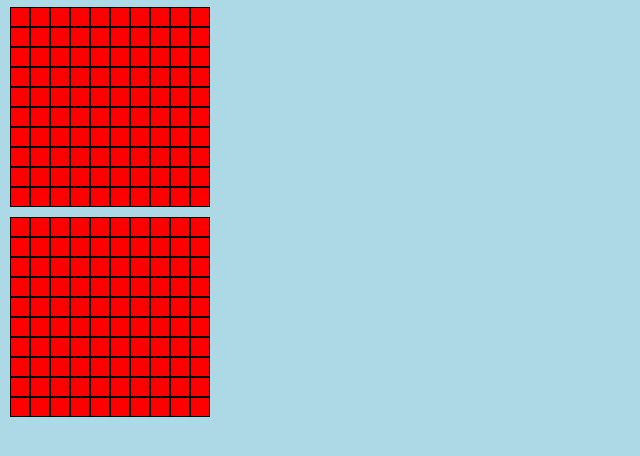
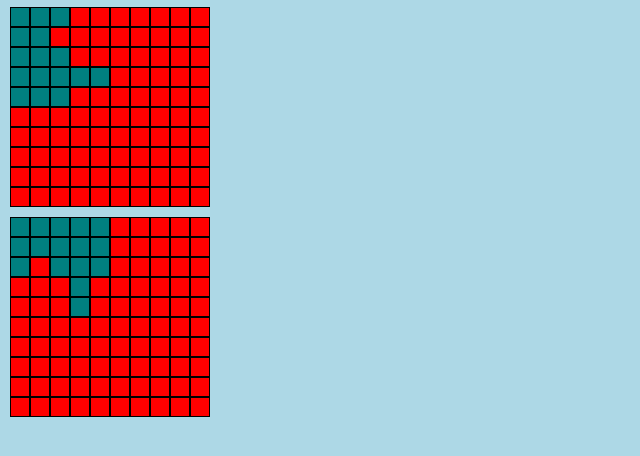
Before and after one commit to mbeckdev/battleship, a website built with webpack: page dist/index.html in a window 1280 px wide. Shown: the part 40-496 px from the top of the page, without its empty margins (0-640 px from the left). Built offline with nearby package versions, Linux system fonts and the light colour scheme.

Commit message:
add game and setupGame function

```diff
--- a/src/factories/gameboardFactory.js
+++ b/src/factories/gameboardFactory.js
@@ -75,6 +75,8 @@ const Gameboard = function () {
 
       // add these coords to board
       boardShipLayout[x][y] = shipToAdd.name;
+      // boardShipLayout will not look like actual board, sort of flipped, but will work.
+      // like array of [1][0] will look vertical, but we're not writing to screen like so it works.
     });
   }
 
@@ -91,6 +93,7 @@ const Gameboard = function () {
   return {
     addShipToBoard,
     allShipsSunk,
+    arrayOfShips,
     boardHitAndMissLayout,
     boardShipLayout,
     receiveAttack,
--- a/src/index.js
+++ b/src/index.js
@@ -1,14 +1,13 @@
 'use strict';
 import css from './styles.css';
-import Gameboard from './factories/gameboardFactory.js';
-import dom from './factories/dom.js';
+// import Gameboard from './factories/gameboardFactory.js';
+// import dom from './module-patterns/dom.js';
+// import Player from './factories/player.js';
+// import Ship from './factories/shipFactory.js';
+import game from './module-patterns/game.js';
 
-startGame();
-function startGame() {
-  let gameboard1 = Gameboard();
-
-  dom.createDivsInGrid(dom.domElements.gridA);
-  dom.createDivsInGrid(dom.domElements.gridB);
-}
-// dom.domElements.gridA.textContent = 'hi';
-console.log(dom.domElements.gridA);
+game.setupGame();
+game.startGame();
+// game;
+// console.log(dom.domElements.gridA);
+console.log('asdf');
--- a/src/factories/dom.js
+++ b/src/module-patterns/dom.js
@@ -22,9 +22,31 @@ const dom = (function () {
     }
   }
 
+  function addShipClassesToBoard(someBoard, domGrid) {
+    // go through all ships on board
+    for (let i = 0; i < someBoard.arrayOfShips.length; i++) {
+      // go through all of the positions of that ship
+      for (
+        let j = 0;
+        j < someBoard.arrayOfShips[i].positionsOnBoard.length;
+        j++
+      ) {
+        let xPosition = someBoard.arrayOfShips[i].positionsOnBoard[j][0];
+        let yPosition = someBoard.arrayOfShips[i].positionsOnBoard[j][1];
+
+        // find the div with these coordinates
+        let selector = `[data-id="${xPosition}${yPosition}"]`;
+        let thisDiv = domGrid.querySelector(selector);
+
+        thisDiv.classList.add('ship');
+      }
+    }
+  }
+
   return {
     createDivsInGrid,
     domElements,
+    addShipClassesToBoard,
   };
 })();
 
--- /dev/null
+++ b/src/module-patterns/game.js
@@ -0,0 +1,57 @@
+'use strict';
+
+import Gameboard from '../factories/gameboardFactory.js';
+import dom from './dom.js';
+import Player from '../factories/player.js';
+import Ship from '../factories/shipFactory.js';
+
+const game = (function () {
+  let playerA = Player('You');
+  let playerB = Player('Computer');
+  let gameboardA = Gameboard(dom.domElements.gridA);
+  let gameboardB = Gameboard(dom.domElements.gridB);
+
+  // setupGame();
+  function setupGame() {
+    let shipA = Ship('Bob', 3, [0, 0], true);
+    let shipB = Ship('BobB', 2, [0, 1], true);
+    let shipC = Ship('BobC', 3, [0, 2], true);
+    let shipD = Ship('BobD', 5, [0, 3], true);
+    let shipE = Ship('BobE', 3, [0, 4], true);
+    gameboardA.addShipToBoard(shipA);
+    gameboardA.addShipToBoard(shipB);
+    gameboardA.addShipToBoard(shipC);
+    gameboardA.addShipToBoard(shipD);
+    gameboardA.addShipToBoard(shipE);
+
+    let bShipA = Ship('Bob', 3, [0, 0], false);
+    let bShipB = Ship('BobB', 2, [1, 0], false);
+    let bShipC = Ship('BobC', 3, [2, 0], false);
+    let bShipD = Ship('BobD', 5, [3, 0], false);
+    let bShipE = Ship('BobE', 3, [4, 0], false);
+    gameboardB.addShipToBoard(bShipA);
+    gameboardB.addShipToBoard(bShipB);
+    gameboardB.addShipToBoard(bShipC);
+    gameboardB.addShipToBoard(bShipD);
+    gameboardB.addShipToBoard(bShipE);
+
+    dom.createDivsInGrid(dom.domElements.gridA);
+    dom.createDivsInGrid(dom.domElements.gridB);
+
+    dom.addShipClassesToBoard(gameboardA, dom.domElements.gridA);
+    dom.addShipClassesToBoard(gameboardB, dom.domElements.gridB);
+
+    // playerA.attack(x, y, gameboardB)
+  }
+
+  function startGame() {
+    console.log('starting game...');
+  }
+
+  return {
+    setupGame,
+    startGame,
+  };
+})();
+
+export default game;
--- a/src/styles.css
+++ b/src/styles.css
@@ -45,4 +45,8 @@ body {
   background-color: red;
   border: 1px solid black;
 }
+
+.ship {
+  background-color: teal;
+}
 /* *********** GRID SYTLING END *********** */
```
Also changed, not shown: dist/index.html, dist/main.js.
